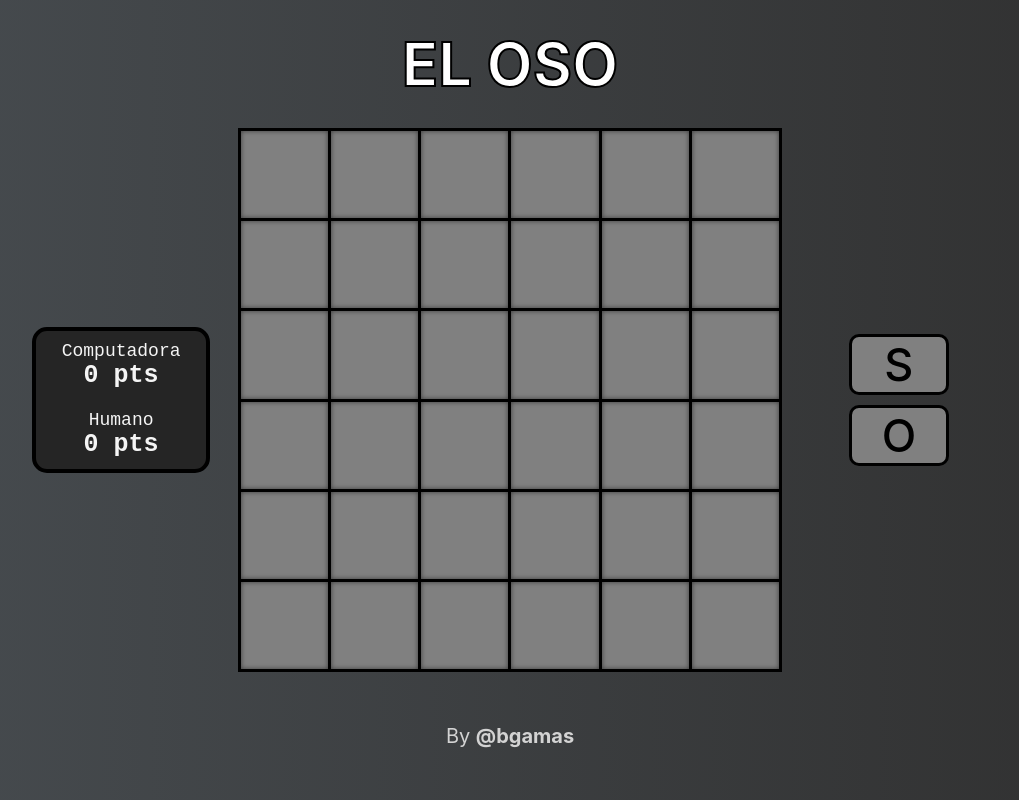
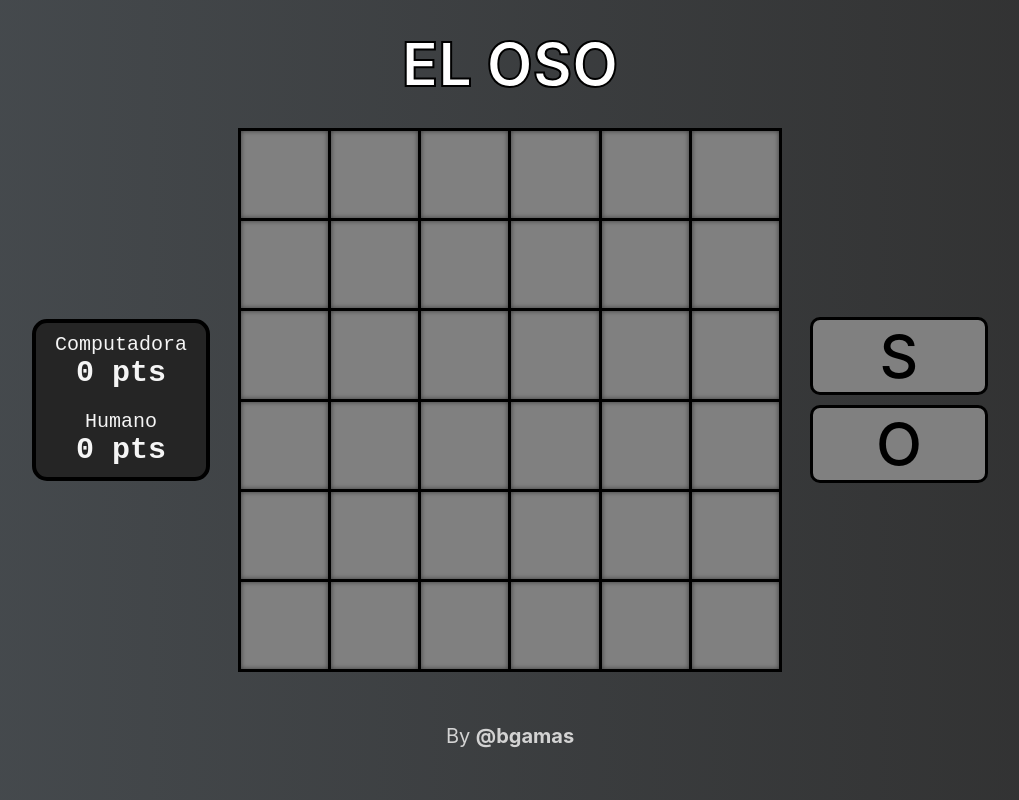
Before and after one commit to bryangamas/el-oso, a React (Create React App) app: page / in a window 1280 px wide. Shown: the whole page, without its empty margins (130-1149 px from the left). Built offline with nearby package versions, Linux system fonts and the light colour scheme.

Commit message:
feat: tamaños de letra en mediaquerys

```diff
--- a/src/providers/AppContextProvider.jsx
+++ b/src/providers/AppContextProvider.jsx
@@ -3,7 +3,7 @@ import AppContext from "../contexts/AppContext";
 import useStartGame from "../hooks/useStartGame";
 
 const AppContextProvider = ({ children }) => {
-  let startGame = useStartGame(6);
+  let startGame = useStartGame();
 
   return (
     <AppContext.Provider value={startGame}>{children}</AppContext.Provider>
--- a/src/styles/components/Board.css
+++ b/src/styles/components/Board.css
@@ -109,3 +109,9 @@
 .Board__cell-player-2 {
   background-color: turquoise;
 }
+
+@media (min-width: 600px) {
+  .Board__cell {
+    font-size: 5rem;
+  }
+}
--- a/src/styles/components/Buttons.css
+++ b/src/styles/components/Buttons.css
@@ -45,3 +45,16 @@
 .Buttons__content-active {
   background-color: rgb(187, 187, 187);
 }
+
+@media (min-width: 600px) {
+  .Buttons__content {
+    font-size: 6rem;
+    width: 12rem;
+  }
+}
+
+@media (min-width: 1000px) {
+  .Buttons__content {
+    width: 100%;
+  }
+}
--- a/src/styles/components/Score.css
+++ b/src/styles/components/Score.css
@@ -42,3 +42,13 @@
 .Score__content__points::after {
   content: " pts";
 }
+
+@media (min-width: 600px) {
+  .Score__content__name {
+    font-size: 2rem;
+  }
+
+  .Score__content__points {
+    font-size: 3rem;
+  }
+}
```
